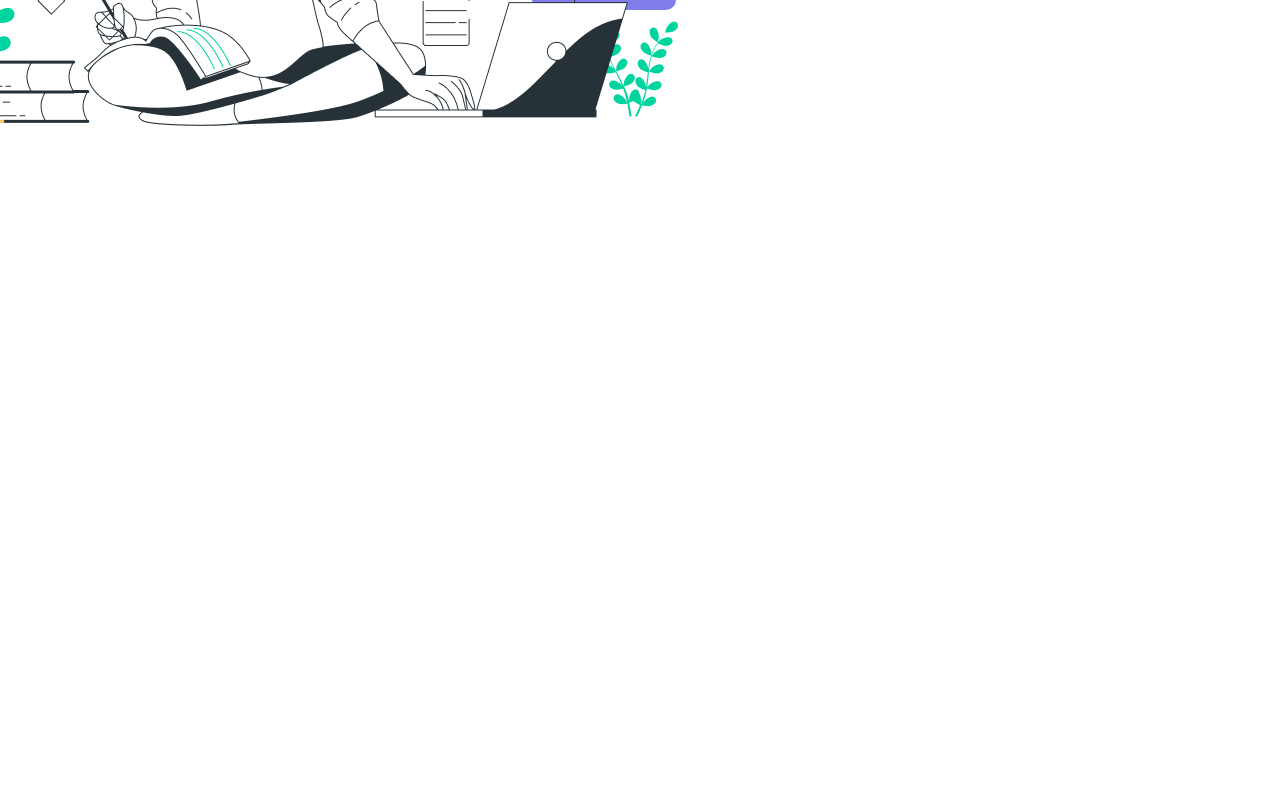
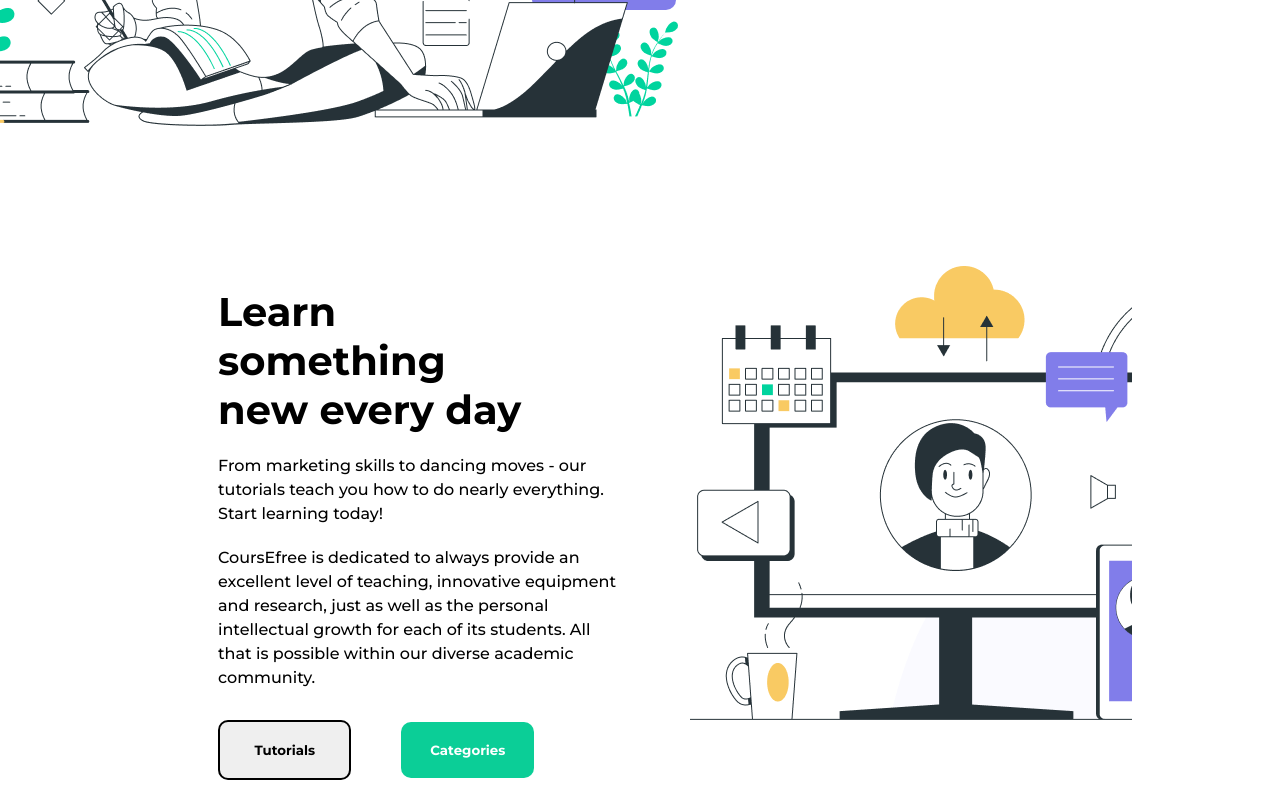
Before and after one commit to babaJay23/CoursEfree, a React (Create React App) app: page / in a window 1280 px wide. Shown: the part 539-1339 px from the top of the page. Before the commit the page ends 800 px from the top, so only its background shows below. Built offline with nearby package versions, Linux system fonts and the light colour scheme.

Commit message:
adding the about section

```diff
--- a/src/App.css
+++ b/src/App.css
@@ -5,5 +5,7 @@
   padding: 0;
   box-sizing: border-box;
   font-family: 'Montserrat', sans-serif;
+  scroll-behavior: smooth;
+  overflow-x: hidden;
   /* background-color: #0bce97; */
 }
--- a/src/App.js
+++ b/src/App.js
@@ -1,4 +1,5 @@
 import './App.css';
+import About from './components/About/About';
 import Home from './components/Home/Home';
 import Navbar from './components/Navbar/Navbar';
 
@@ -7,6 +8,7 @@ const  App = () => {
     <div className="App">
       <Navbar about={'About'} trial={'Trial'} tutorials={'Tutorials'} free={'Win a Course'} testimonials={'Testimonials'}/>
       <Home />
+      <About />
     </div>
   );
 }
--- /dev/null
+++ b/src/components/About/About.js
@@ -0,0 +1,102 @@
+import React from 'react'
+import styled from 'styled-components';
+
+const  About = () => {
+  return (
+    <AboutSection className='about'>
+      <AboutText className="about-text">
+        <AboutHeading>Learn something new every day</AboutHeading>
+        <AboutDescription>From marketing skills to dancing moves - our tutorials teach you how to do nearly everything. Start learning today!</AboutDescription>
+        <AboutDescription>
+          CoursEfree is dedicated to always provide an excellent level of teaching, innovative equipment and research, just as well as the personal intellectual growth for each of its students. All that is possible within our diverse academic community.
+        </AboutDescription>
+        <ActionContainer className="action">
+          <TutorialButton>Tutorials</TutorialButton>
+          <CategoryButton style={{ marginLeft: '50px' }}>Categories</CategoryButton>
+        </ActionContainer>
+      </AboutText>
+      <SectionImage className="about-image">
+        <img src="/img/new.png" alt="about" />
+      </SectionImage>
+    </AboutSection>
+  )
+}
+
+const AboutSection = styled.div`
+   display: flex;
+   width: 80%;
+   margin: auto;
+   align-items: flex-start;
+   justify-content: center;
+   padding: 20px;
+
+`
+
+const AboutText = styled.div`
+  display: flex;
+  flex-direction: column;
+  width: 100%;
+  margin-top: 50px;
+  margin-left: 70px;
+`
+
+const AboutHeading = styled.h1`
+  margin-top: 70px
+  font-weight: 900;
+  font-size: 2.5rem;
+  width: 70%;
+`
+
+const AboutDescription = styled.p`
+  padding-top: 20px;
+  width: 90%;
+  line-height: 1.5;
+  font-weight: 500;
+`
+
+const ActionContainer = styled.div`
+  margin-top: 30px;
+  display: flex;
+  align-items: center;
+  width: 70%;
+`
+
+const TutorialButton = styled.button`
+  padding: 20px;
+  width: 50%;
+  cursor: pointer;
+  border: 2px solid #000;
+  outline: none;
+  border-radius: 10px;
+  font-weight: 700;
+
+  &:hover{
+    border: none;
+    background-color: #0bce97;
+    color: #fff;
+  }
+`
+
+const CategoryButton = styled.button`
+  padding: 20px;
+  width: 50%;
+  cursor: pointer;
+  border: none;
+  outline: none;
+  border-radius: 10px;
+  font-weight: 700;
+  color: #fff;
+  background-color: #0bce97;
+
+  &:hover{
+    border: 2px solid #000;
+    background-color: transparent;
+    color: #000;
+  }
+`
+
+const SectionImage = styled.div`
+  width: 100%;
+  padding-left: 20px;
+`
+export default About
--- a/src/components/Home/Home.js
+++ b/src/components/Home/Home.js
@@ -23,6 +23,7 @@ const HomeContainer = styled.div`
   display: flex;
   width: 100%;
   padding-top: 70px;
+  height: 80vh;
 `
 const SectionImage = styled.div`
   display: flex;
```
